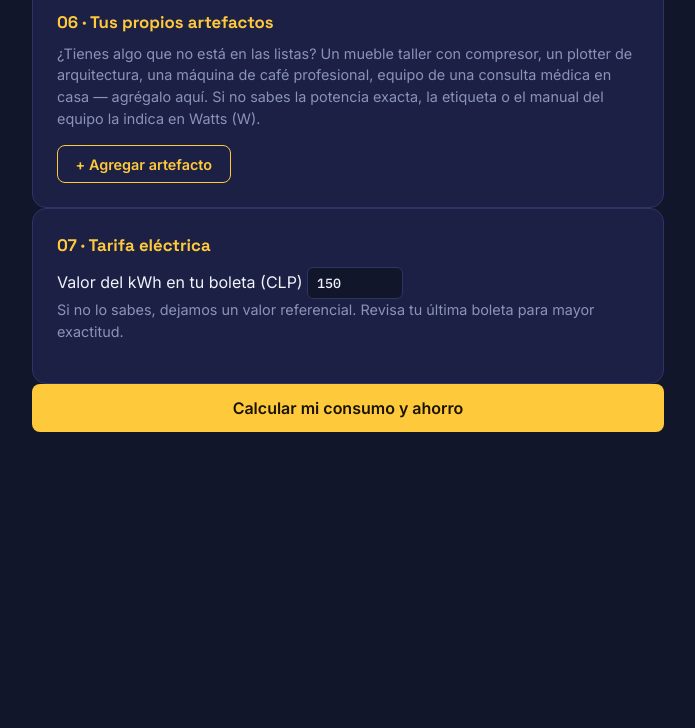
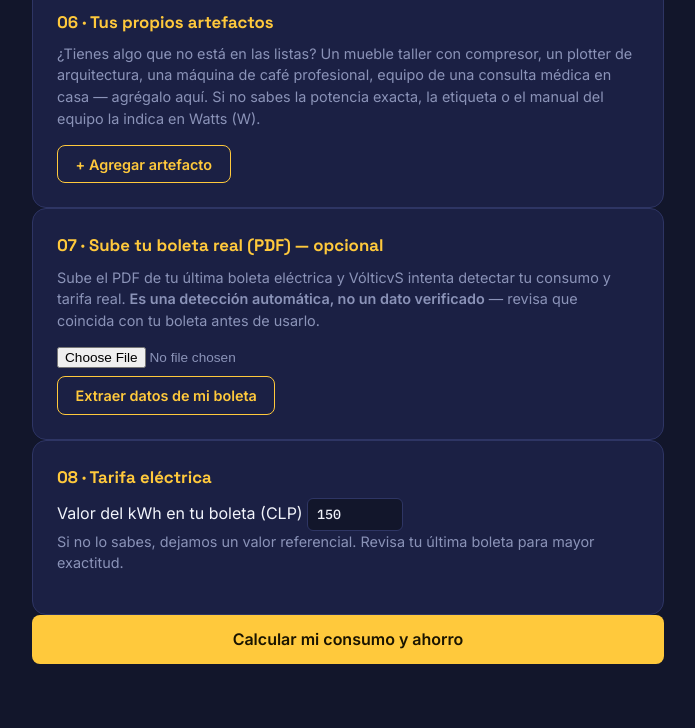
Before and after one commit to alejolanda/challengerRagAlura, a Flask app: page / in a window 1280 px wide. Shown: the part 4500-5228 px from the top of the page, without its empty margins (292-987 px from the left). Before the commit the page ends 4932 px from the top, so only its background shows below. Run offline with Flask 3, Linux system fonts and the light colour scheme.

Commit message:
Recomendaciones reales + subida de boleta PDF

```diff
--- a/app.py
+++ b/app.py
@@ -5,7 +5,7 @@ from flask import Flask, jsonify, render_template, request
 from langchain_core.messages import HumanMessage, SystemMessage
 from langchain_groq import ChatGroq
 
-from src import calculos
+from src import boleta, calculos
 
 load_dotenv()
 
@@ -56,17 +56,36 @@ def generar_narrativa(resumen: dict) -> str:
         )
 
 
+# Artefactos donde "desconectar cuando no se usa" NO es una recomendación real:
+# necesitan estar siempre energizados para cumplir su función (recibir la señal
+# del control remoto, mantenerse en red, etc.). Recomendar desconectarlos sería
+# consejo falso/no accionable, aunque el cálculo matemático diga que "ahorrarías".
+NO_DESCONECTABLES = {"porton_electrico", "camara_seguridad", "dvr_nvr", "router_wifi"}
+
+# Artefactos donde desconectar es posible pero con matices reales (no absoluto)
+CON_MATIZ = {
+    "decodificador_tv": "Apaga completamente tu decodificador (no lo dejes en standby) en los "
+                         "períodos largos que no lo uses — revisa antes si tienes grabaciones programadas",
+}
+
+
 def generar_recomendaciones(desglose: list) -> list:
     """
     Convierte el desglose numérico en frases de recomendación concretas,
     cada una con el ahorro mensual y anual ya calculado (determinista, sin IA).
-    Ordenadas de mayor a menor impacto de ahorro.
+    Ordenadas de mayor a menor impacto de ahorro. Excluye o matiza recomendaciones
+    que no son realmente accionables en la práctica (ver NO_DESCONECTABLES).
     """
     candidatas = []
     for item in desglose:
         ahorro_mes = item.get("ahorro_clp_mes", 0)
         if not ahorro_mes or ahorro_mes <= 0:
             continue
+
+        clave = item.get("clave")
+        if clave in NO_DESCONECTABLES:
+            continue  # no es un consejo real y medible: se omite, no se inventa
+
         ahorro_anio = round(ahorro_mes * 12)
         nombre = item["nombre"]
 
@@ -74,6 +93,8 @@ def generar_recomendaciones(desglose: list) -> list:
             frase = f"Cambia tu {nombre.lower()} a LED"
         elif "kwh_mes_llenado_habitual" in item:
             frase = "Hierve solo el agua que necesitas en vez de llenar el hervidor completo"
+        elif clave in CON_MATIZ:
+            frase = CON_MATIZ[clave]
         elif "kwh_mes_optimo" in item:
             frase = f"Desconecta {nombre.lower()} cuando no lo estés usando"
         else:
@@ -84,6 +105,28 @@ def generar_recomendaciones(desglose: list) -> list:
 
     candidatas.sort(key=lambda par: par[0], reverse=True)
     return [texto for _, texto in candidatas]
+
+
+@app.route("/api/extraer-boleta", methods=["POST"])
+def extraer_boleta():
+    archivo = request.files.get("boleta")
+    if not archivo or archivo.filename == "":
+        return jsonify({"error": "No se recibió ningún archivo."}), 400
+    if not archivo.filename.lower().endswith(".pdf"):
+        return jsonify({"error": "Solo se aceptan archivos PDF."}), 400
+
+    try:
+        texto = boleta.extraer_texto_pdf(archivo.stream)
+        if not texto.strip():
+            return jsonify({
+                "error": "No se pudo leer texto del PDF (¿es una boleta escaneada como imagen?). "
+                         "Ingresa la tarifa manualmente."
+            }), 200
+        datos = boleta.extraer_datos_boleta(texto)
+        return jsonify(datos)
+    except Exception as e:
+        print(f"[VólticvS] Error extrayendo boleta: {e}")
+        return jsonify({"error": "No se pudo procesar el PDF. Ingresa la tarifa manualmente."}), 200
 
 
 @app.route("/api/paises")
--- a/requirements.txt
+++ b/requirements.txt
@@ -2,3 +2,4 @@ langchain-groq>=0.2.0
 langchain-core>=0.3.0
 python-dotenv>=1.0.0
 flask>=3.0.0
+pdfplumber>=0.11.0
--- a/src/calculos.py
+++ b/src/calculos.py
@@ -44,6 +44,7 @@ def consumo_mensual_standby(clave_artefacto: str, horas_uso_diario: float, canti
     kwh_mes_optimo = (wh_dia_optimo * cantidad * dias_al_mes) / 1000
 
     return {
+        "clave": clave_artefacto,
         "nombre": ref["nombre"],
         "kwh_mes_actual": round(kwh_mes, 2),
         "kwh_mes_optimo": round(kwh_mes_optimo, 2),
--- a/static/css/style.css
+++ b/static/css/style.css
@@ -165,10 +165,25 @@ body {
   text-align: left;
 }
 
-.comparador-resultado .aviso {
+.resultado-boleta {
+  margin-top: 0.75rem;
+  padding-top: 0.75rem;
+  border-top: 1px dashed var(--border-soft);
+  font-size: 0.9rem;
+}
+
+.resultado-boleta .aviso,
+.aviso {
   color: var(--text-muted);
   font-size: 0.75rem;
   margin-top: 0.4rem;
+}
+
+input[type="file"] {
+  color: var(--text-muted);
+  font-size: 0.85rem;
+  margin-bottom: 0.5rem;
+  display: block;
 }
 
 .item__watts {
--- a/static/js/app.js
+++ b/static/js/app.js
@@ -144,6 +144,60 @@ function recolectarPersonalizados() {
   });
   return items;
 }
+
+// Subida de boleta PDF (best-effort, requiere confirmación del usuario)
+document.getElementById("btnExtraerBoleta").addEventListener("click", async () => {
+  const input = document.getElementById("archivoBoleta");
+  const contenedor = document.getElementById("resultadoBoleta");
+  const boton = document.getElementById("btnExtraerBoleta");
+
+  if (!input.files || input.files.length === 0) {
+    contenedor.hidden = false;
+    contenedor.innerHTML = '<p class="aviso">Primero selecciona un archivo PDF.</p>';
+    return;
+  }
+
+  const formData = new FormData();
+  formData.append("boleta", input.files[0]);
+
+  boton.textContent = "Leyendo boleta…";
+  boton.disabled = true;
+  try {
+    const respuesta = await fetch("/api/extraer-boleta", { method: "POST", body: formData });
+    const datos = await respuesta.json();
+    contenedor.hidden = false;
+
+    if (datos.error) {
+      contenedor.innerHTML = `<p class="aviso">${datos.error}</p>`;
+    } else if (!datos.tarifa_calculada) {
+      contenedor.innerHTML = `
+        <p class="aviso">
+          Detectamos ${datos.kwh_detectado ? datos.kwh_detectado + " kWh" : "el consumo (no se pudo leer)"}
+          y ${datos.monto_total_detectado ? "$" + datos.monto_total_detectado.toLocaleString("es-CL") : "el monto total (no se pudo leer)"}.
+          No se pudo calcular la tarifa automáticamente — ingrésala manualmente abajo.
+        </p>`;
+    } else {
+      contenedor.innerHTML = `
+        <p>Detectamos en tu boleta: <strong>${datos.kwh_detectado} kWh</strong> consumidos por
+        <strong>$${datos.monto_total_detectado.toLocaleString("es-CL")}</strong> →
+        tarifa real: <strong>$${datos.tarifa_calculada}/kWh</strong>.</p>
+        <p class="aviso">⚠️ Verifica que estos números coincidan con tu boleta antes de usarlos.</p>
+        <button type="button" class="btn btn--ghost" id="btnUsarTarifaBoleta">Usar esta tarifa (${datos.tarifa_calculada}/kWh)</button>`;
+
+      document.getElementById("btnUsarTarifaBoleta").addEventListener("click", () => {
+        campoTarifaGlobal.value = datos.tarifa_calculada;
+        tarifaEditadaManualmente = true;
+        contenedor.innerHTML += '<p class="aviso">✅ Tarifa aplicada al formulario.</p>';
+      });
+    }
+  } catch (error) {
+    contenedor.hidden = false;
+    contenedor.innerHTML = '<p class="aviso">No se pudo procesar el archivo. Intenta de nuevo.</p>';
+  } finally {
+    boton.textContent = "Extraer datos de mi boleta";
+    boton.disabled = false;
+  }
+});
 
 formulario.addEventListener("submit", async (evento) => {
   evento.preventDefault();
--- a/templates/index.html
+++ b/templates/index.html
@@ -354,7 +354,19 @@
     </section>
 
     <section class="card">
-      <h2 class="card__title">07 · Tarifa eléctrica</h2>
+      <h2 class="card__title">07 · Sube tu boleta real (PDF) — opcional</h2>
+      <p class="card__hint">
+        Sube el PDF de tu última boleta eléctrica y VólticvS intenta detectar tu consumo y
+        tarifa real. <strong>Es una detección automática, no un dato verificado</strong> —
+        revisa que coincida con tu boleta antes de usarlo.
+      </p>
+      <input type="file" id="archivoBoleta" accept="application/pdf">
+      <button type="button" class="btn btn--ghost" id="btnExtraerBoleta">Extraer datos de mi boleta</button>
+      <div id="resultadoBoleta" class="resultado-boleta" hidden></div>
+    </section>
+
+    <section class="card">
+      <h2 class="card__title">08 · Tarifa eléctrica</h2>
       <label>Valor del kWh en tu boleta (CLP)
         <input type="number" min="1" value="150" id="tarifaClp">
       </label>
```
Also changed, not shown: src/boleta.py (added, +83 -0 lines).
